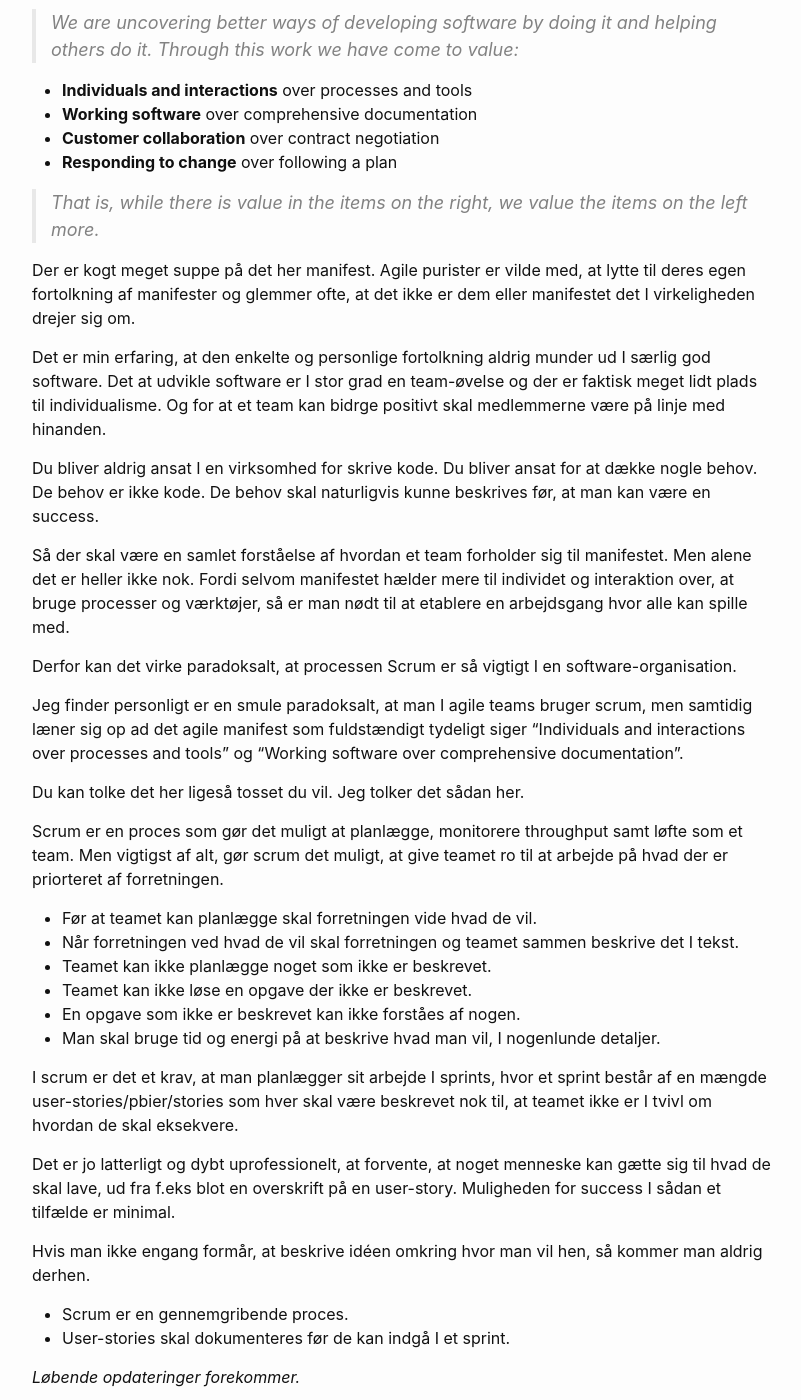
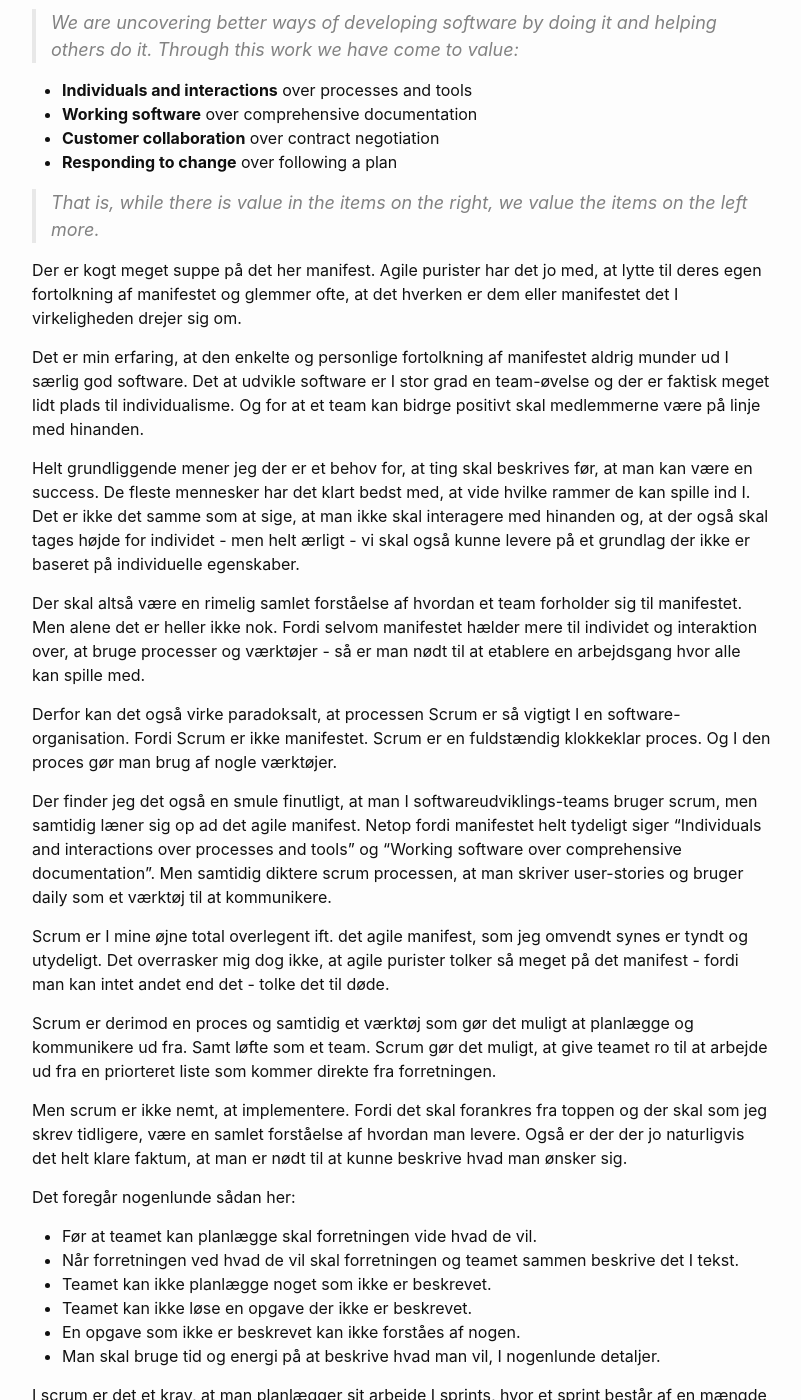
Before and after one commit to Danielovich/danielovich.github.io, a Jekyll site: the page built from _posts/2021-01-10-Min-levende-fortolkning-af-det-agile-manifest.md, in a window 1280 px wide and 1400 px high, scrolled down 561 px. Shown: the whole window, without its empty margins (238-1039 px from the left). Built offline with Jekyll 4.4.1, drawn with Linux system fonts in a browser that asks for light colours.

Commit message:
update scrum

```diff
--- a/_posts/2021-01-10-Min-levende-fortolkning-af-det-agile-manifest.md
+++ b/_posts/2021-01-10-Min-levende-fortolkning-af-det-agile-manifest.md
@@ -25,21 +25,25 @@ Derfor er manifestet på mange måder fuldstændig latterligt fordi det I den gr
 
 > That is, while there is value in the items on the right, we value the items on the left more.
 
-Der er kogt meget suppe på det her manifest. Agile purister er vilde med, at lytte til deres egen fortolkning af manifester og glemmer ofte, at det ikke er dem eller manifestet det I virkeligheden drejer sig om.
+Der er kogt meget suppe på det her manifest. Agile purister har det jo med, at lytte til deres egen fortolkning af manifestet og glemmer ofte, at det hverken er dem eller manifestet det I virkeligheden drejer sig om.
 
-Det er min erfaring, at den enkelte og personlige fortolkning aldrig munder ud I særlig god software. Det at udvikle software er I stor grad en team-øvelse og der er faktisk meget lidt plads til individualisme. Og for at et team kan bidrge positivt skal medlemmerne være på linje med hinanden.
+Det er min erfaring, at den enkelte og personlige fortolkning af manifestet aldrig munder ud I særlig god software. Det at udvikle software er I stor grad en team-øvelse og der er faktisk meget lidt plads til individualisme. Og for at et team kan bidrge positivt skal medlemmerne være på linje med hinanden.
 
-Du bliver aldrig ansat I en virksomhed for skrive kode. Du bliver ansat for at dække nogle behov. De behov er ikke kode. De behov skal naturligvis kunne beskrives før, at man kan være en success.
+Helt grundliggende mener jeg der er et behov for, at ting skal beskrives før, at man kan være en success. De fleste mennesker har det klart bedst med, at vide hvilke rammer de kan spille ind I. Det er ikke det samme som at sige, at man ikke skal interagere med hinanden og, at der også skal tages højde for individet - men helt ærligt - vi skal også kunne levere på et grundlag der ikke er baseret på individuelle egenskaber.
 
-Så der skal være en samlet forståelse af hvordan et team forholder sig til manifestet. Men alene det er heller ikke nok. Fordi selvom manifestet hælder mere til individet og interaktion over, at bruge processer og værktøjer, så er man nødt til at etablere en arbejdsgang hvor alle kan spille med.
+Der skal altså være en rimelig samlet forståelse af hvordan et team forholder sig til manifestet. Men alene det er heller ikke nok. Fordi selvom manifestet hælder mere til individet og interaktion over, at bruge processer og værktøjer - så er man nødt til at etablere en arbejdsgang hvor alle kan spille med.
 
-Derfor kan det virke paradoksalt, at processen Scrum er så vigtigt I en software-organisation.
+Derfor kan det også virke paradoksalt, at processen Scrum er så vigtigt I en software-organisation. Fordi Scrum er ikke manifestet. Scrum er en fuldstændig klokkeklar proces. Og I den proces gør man brug af nogle værktøjer.
 
-Jeg finder personligt er en smule paradoksalt, at man I agile teams bruger scrum, men samtidig læner sig op ad det agile manifest som fuldstændigt tydeligt siger "Individuals and interactions over processes and tools" og "Working software over comprehensive documentation".
+Der finder jeg det også en smule finutligt, at man I softwareudviklings-teams bruger scrum, men samtidig læner sig op ad det agile manifest. Netop fordi manifestet helt tydeligt siger "Individuals and interactions over processes and tools" og "Working software over comprehensive documentation". Men samtidig diktere scrum processen, at man skriver user-stories og bruger daily som et værktøj til at kommunikere.
 
-Du kan tolke det her ligeså tosset du vil. Jeg tolker det sådan her.
+Scrum er I mine øjne total overlegent ift. det agile manifest, som jeg omvendt synes er tyndt og utydeligt. Det overrasker mig dog ikke, at agile purister tolker så meget på det manifest - fordi man kan intet andet end det - tolke det til døde.
 
-Scrum er en proces som gør det muligt at planlægge, monitorere throughput samt løfte som et team. Men vigtigst af alt, gør scrum det muligt, at give teamet ro til at arbejde på hvad der er priorteret af forretningen.
+Scrum er derimod en proces og samtidig et værktøj som gør det muligt at planlægge og kommunikere ud fra. Samt løfte som et team. Scrum gør det muligt, at give teamet ro til at arbejde ud fra en priorteret liste som kommer direkte fra forretningen.
+
+Men scrum er ikke nemt, at implementere. Fordi det skal forankres fra toppen og der skal som jeg skrev tidligere, være en samlet forståelse af hvordan man levere. Også er der der jo naturligvis det helt klare faktum, at man er nødt til at kunne beskrive hvad man ønsker sig.
+
+Det foregår nogenlunde sådan her:
 
 - Før at teamet kan planlægge skal forretningen vide hvad de vil.
 - Når forretningen ved hvad de vil skal forretningen og teamet sammen beskrive det I tekst.
```
